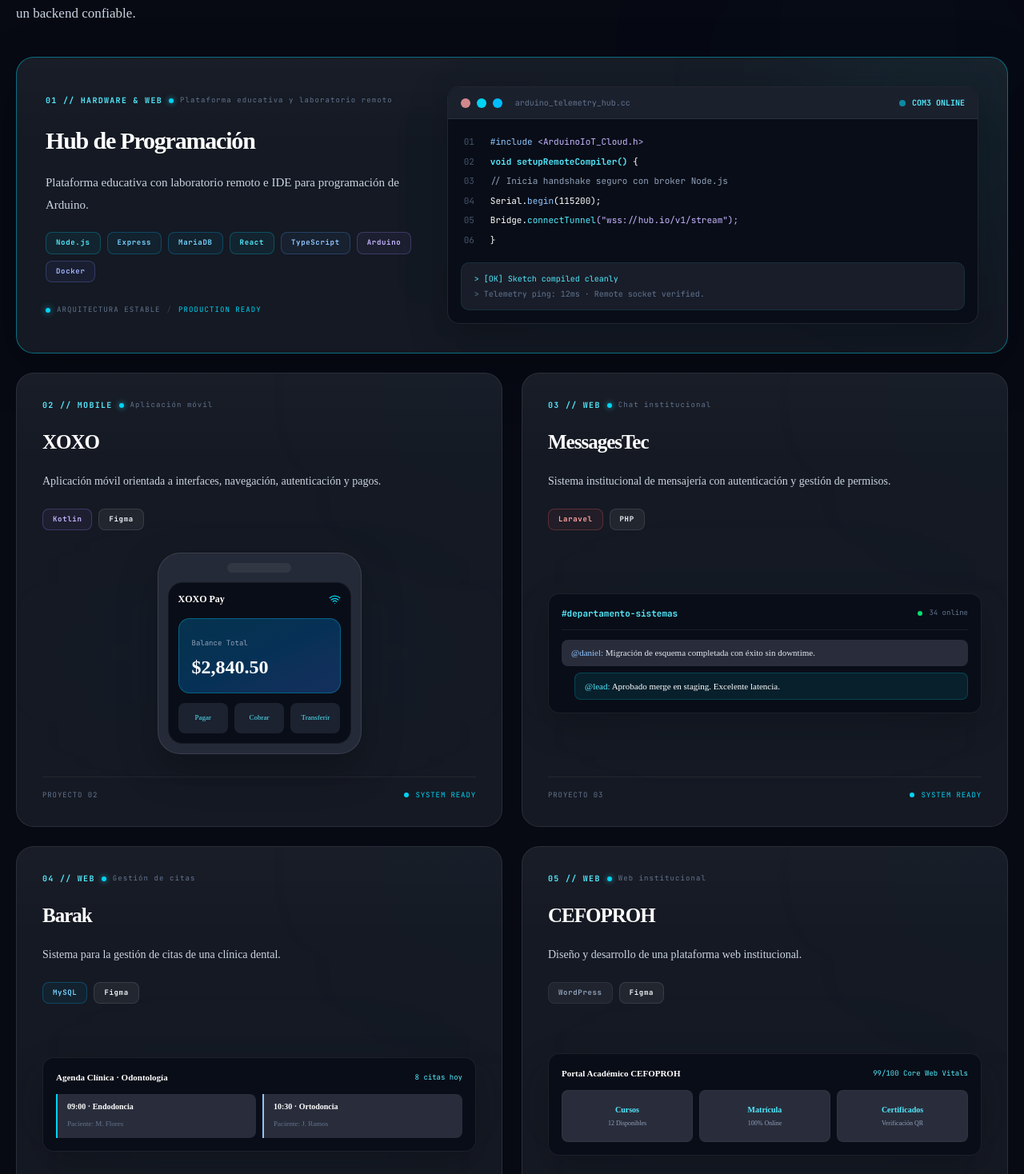
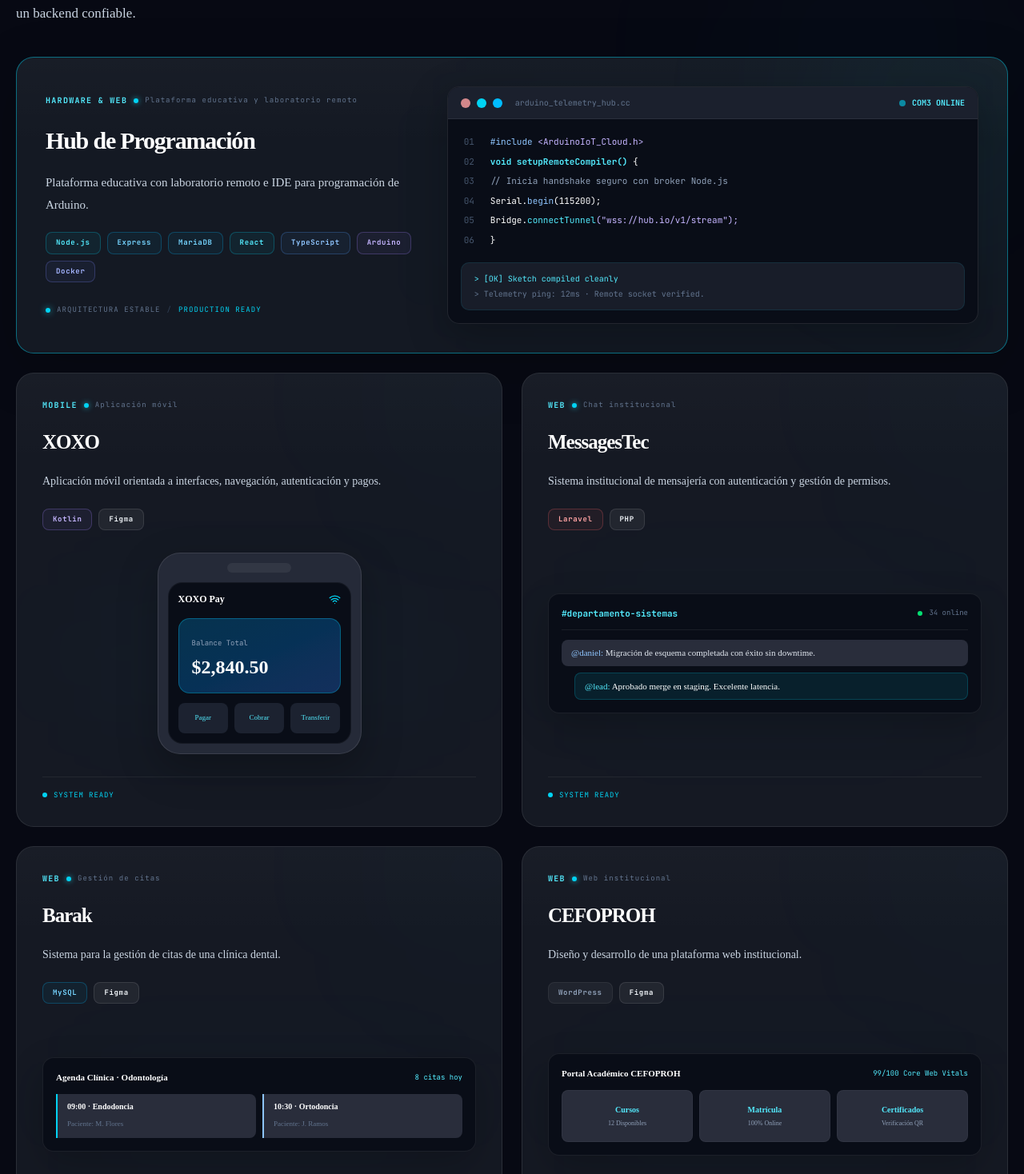
Before and after one commit to danielramirez611/daniel-portfolio, a Next.js app: page / in a window 1280 px wide. Shown: the part 3302-4770 px from the top of the page at 80% size. Built offline with nearby package versions, Linux system fonts and the light colour scheme.

Commit message:
fix: remove project index dependency

```diff
--- a/src/features/projects/infrastructure/repositories/local-project.repository.ts
+++ b/src/features/projects/infrastructure/repositories/local-project.repository.ts
@@ -3,7 +3,6 @@ import type { ProjectRepository } from "../../domain/repositories/project.reposi
 
 const projects: Project[] = [
   {
-    // id: "1",
     slug: "hub-programacion",
     title: "Hub de Programación",
     subtitle: "Plataforma educativa y laboratorio remoto",
@@ -23,7 +22,6 @@ const projects: Project[] = [
   },
 
   {
-    // id: "2",
     slug: "xoxo",
     title: "XOXO",
     subtitle: "Aplicación móvil",
@@ -35,7 +33,6 @@ const projects: Project[] = [
   },
 
   {
-    // id: "3",
     slug: "messages-tec",
     title: "MessagesTec",
     subtitle: "Chat institucional",
@@ -47,7 +44,6 @@ const projects: Project[] = [
   },
 
   {
-    // id: "4",
     slug: "barak",
     title: "Barak",
     subtitle: "Gestión de citas",
@@ -58,7 +54,6 @@ const projects: Project[] = [
   },
 
   {
-    // id: "5",
     slug: "cefoproh",
     title: "CEFOPROH",
     subtitle: "Web institucional",
--- a/src/features/projects/presentation/components/project-card.tsx
+++ b/src/features/projects/presentation/components/project-card.tsx
@@ -7,7 +7,6 @@ import type { Project } from "../../domain/entities/project";
 
 interface ProjectCardProps {
   project: Project;
-  index: number;
 }
 
 /* =========================================================
@@ -356,10 +355,8 @@ function ProjectPreview({ project }: { project: Project }) {
    PROJECT CARD
 ========================================================= */
 
-export function ProjectCard({ project, index }: ProjectCardProps) {
-  const isFeatured = index === 0;
-
-  const number = String(index + 1).padStart(2, "0");
+export function ProjectCard({ project }: ProjectCardProps) {
+  const isFeatured = project.slug === "hub-programacion";
 
   return (
     <motion.article
@@ -377,7 +374,7 @@ export function ProjectCard({ project, index }: ProjectCardProps) {
       }}
       transition={{
         duration: 0.55,
-        delay: index * 0.055,
+        delay: 0.055,
         ease: "easeOut",
       }}
       whileHover={{
@@ -402,9 +399,9 @@ export function ProjectCard({ project, index }: ProjectCardProps) {
       <div className="pointer-events-none absolute inset-x-0 top-0 h-28 bg-gradient-to-b from-white/[0.018] to-transparent" />
 
       {isFeatured ? (
-        <FeaturedProject project={project} number={number} />
+        <FeaturedProject project={project} />
       ) : (
-        <StandardProject project={project} number={number} />
+        <StandardProject project={project} />
       )}
 
       {/* Línea inferior */}
@@ -417,18 +414,12 @@ export function ProjectCard({ project, index }: ProjectCardProps) {
    FEATURED PROJECT
 ========================================================= */
 
-function FeaturedProject({
-  project,
-  number,
-}: {
-  project: Project;
-  number: string;
-}) {
+function FeaturedProject({ project }: { project: Project }) {
   return (
     <div className="relative grid min-h-[355px] gap-10 p-7 md:p-8 lg:grid-cols-[0.82fr_1.18fr] lg:p-9">
       {/* Información */}
       <div className="flex min-w-0 flex-col justify-center">
-        <ProjectHeader project={project} number={number} />
+        <ProjectHeader project={project} />
 
         <h3 className="mt-5 text-[27px] font-bold tracking-[-0.04em] text-white md:text-[30px]">
           {project.title}
@@ -473,16 +464,10 @@ function FeaturedProject({
    STANDARD PROJECT
 ========================================================= */
 
-function StandardProject({
-  project,
-  number,
-}: {
-  project: Project;
-  number: string;
-}) {
+function StandardProject({ project }: { project: Project }) {
   return (
     <div className="relative flex h-full min-h-[510px] flex-col p-7 md:p-8">
-      <ProjectHeader project={project} number={number} />
+      <ProjectHeader project={project} />
 
       <h3 className="mt-5 text-[25px] font-bold tracking-[-0.04em] text-white">
         {project.title}
@@ -513,8 +498,6 @@ function StandardProject({
 
       {/* Footer */}
       <div className="flex items-center justify-between border-t border-white/[0.06] pt-4 font-mono text-[9px] tracking-[0.1em] uppercase">
-        <span className="text-slate-500">Proyecto {number}</span>
-
         <span className="flex items-center gap-2 text-cyan-400">
           <span className="h-1.5 w-1.5 rounded-full bg-cyan-400" />
           System Ready
@@ -528,17 +511,11 @@ function StandardProject({
    PROJECT HEADER
 ========================================================= */
 
-function ProjectHeader({
-  project,
-  number,
-}: {
-  project: Project;
-  number: string;
-}) {
+function ProjectHeader({ project }: { project: Project }) {
   return (
     <div className="flex flex-wrap items-center gap-2 font-mono">
       <span className="text-[10px] font-bold tracking-[0.13em] text-cyan-300 uppercase">
-        {`${number} // ${project.category}`}
+        {`${project.category}`}
       </span>
 
       {project.subtitle && (
--- a/src/features/projects/presentation/components/projects-section.tsx
+++ b/src/features/projects/presentation/components/projects-section.tsx
@@ -35,8 +35,8 @@ export function ProjectsSection({ projects }: ProjectsSectionProps) {
 
         {/* PROYECTOS */}
         <div className="grid gap-6 lg:grid-cols-2">
-          {projects.map((project, index) => (
-            <ProjectCard key={project.slug} project={project} index={index} />
+          {projects.map((project) => (
+            <ProjectCard key={project.slug} project={project} />
           ))}
         </div>
       </div>
```
